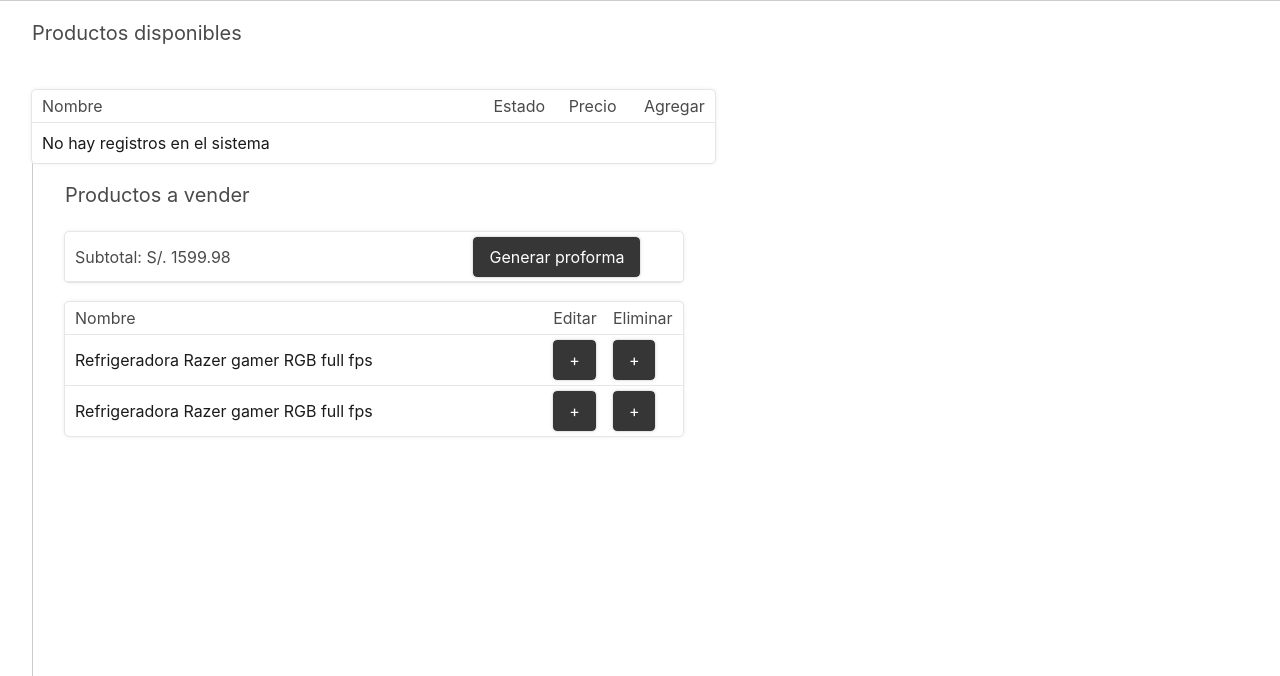
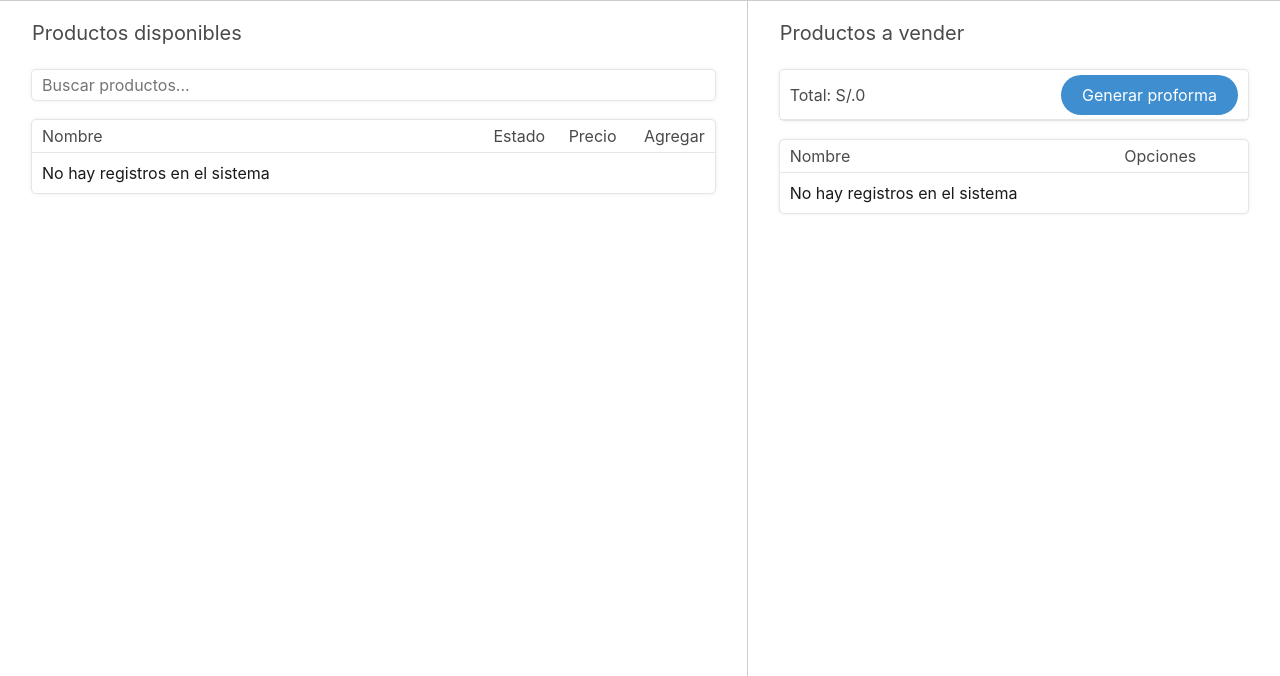
Before and after one commit to Xanderitsme/deco_hogar, a PHP site: page /deco_hogar/productos in a window 1280 px wide. Shown: the part 64-740 px from the top of the page. Run offline with PHP 8.4, Linux system fonts and the light colour scheme; the visitor is signed in with stand-in values (Sample User, id 1); data that the repository does not hold is empty.

Commit message:
Elimina contenido no dinámico de la vista

```diff
--- a/app/views/content/productos-view.php
+++ b/app/views/content/productos-view.php
@@ -1,42 +1,30 @@
+<?php
+
+use app\controllers\usuarioController;
+
+$insUsuario = new usuarioController();
+?>
 <style>
-  body,
-  html {
-    overflow: hidden;
-  }
+	body,
+	html {
+		overflow: hidden;
+	}
 </style>
 <div class="seccion-productos">
 	<div class="panel-izquierdo">
 		<h2 class="subtitle">Productos disponibles</h2>
-
+		<form action="<?php echo APP_URL; ?>app/ajax/usuarioAjax.php" method="post">
+			<input class="borde sombra buscador" type="text" placeholder="Buscar productos...">
+			<input type="hidden" name="buscador_productos" value="buscar_producto">
+		</form>
 		<?php
-
-		use app\controllers\usuarioController;
-
-		$insUsuario = new usuarioController();
-
-		echo $insUsuario->listarProductosVentaControlador($url[1], 10, $url[0], "");
+		echo $insUsuario->listarProductosVentaControlador("");
 		?>
+	</div>
 	<div class="panel-derecho">
 		<h2 class="subtitle">Productos a vender</h2>
-		<div class="tabla borde sombra">
-			<nav class="nav-venta">
-				<span>Subtotal: S/. 1599.98</span>
-				<span class="boton-tabla"><button class="borde sombra button is-dark">Generar proforma</button></span>
-			</nav>
-		</div>
-		<div class="tabla borde sombra">
-			<nav class="nav-prod-sel">
-				<span>Nombre</span>
-				<span>Editar</span>
-				<span>Eliminar</span>
-			</nav>
-			<?php for ($i = 0; $i < 2; $i++) { ?>
-				<div class="prod-sel">
-					<span>Refrigeradora Razer gamer RGB full fps</span>
-					<span class="boton-tabla"><button class="borde sombra button is-dark">+</button></span>
-					<span class="boton-tabla"><button class="borde sombra button is-dark">+</button></span>
-				</div>
-			<?php } ?>
-		</div>
+		<?php
+		echo $insUsuario->listarProductosProformaControlador(1);
+		?>
 	</div>
 </div>
```
